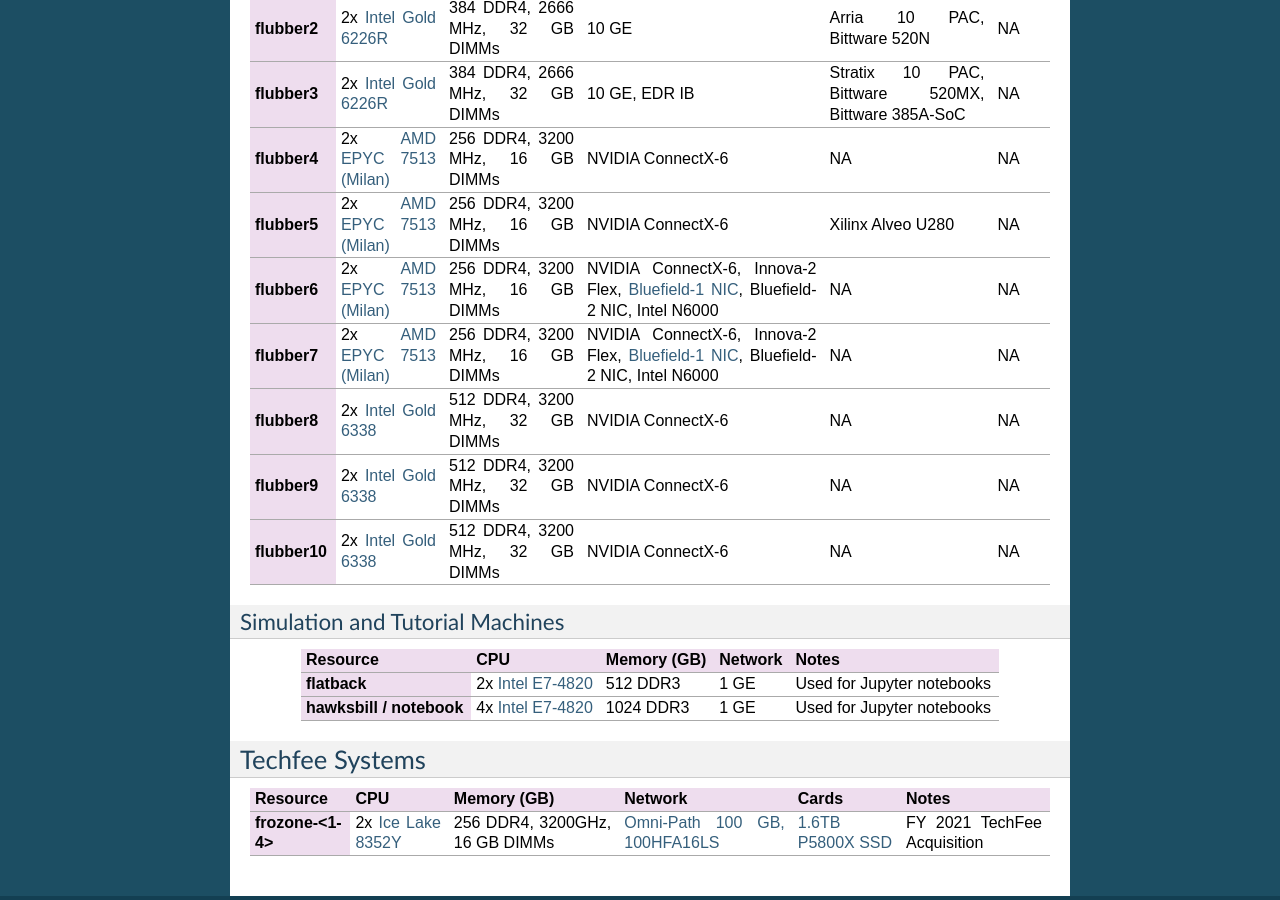
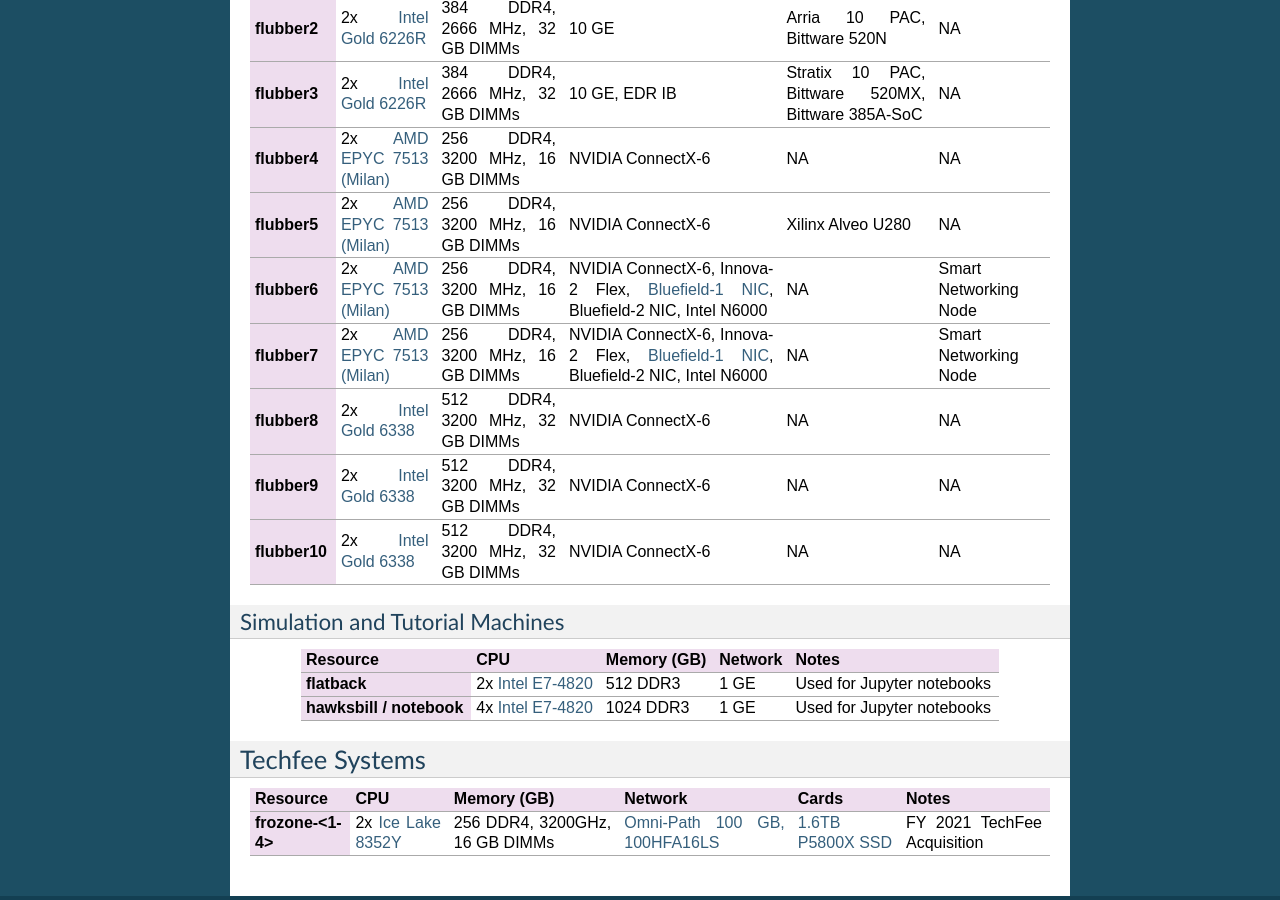
Before and after one commit to gt-crnch-rg/read-the-docs, a Sphinx documentation site: the page built from docs/general/rg-hardware.rst, in a window 1280 px wide and 900 px high, scrolled down 1724 px. Built offline with Sphinx 7.4.7, drawn with Linux system fonts in a browser that asks for light colours; pages that are not in the unit, such as notebooks, are missing from menus.

Commit message:
Update rg-hardware.rst

```diff
--- a/docs/general/rg-hardware.rst
+++ b/docs/general/rg-hardware.rst
@@ -182,13 +182,13 @@
       - 256 DDR4, 3200 MHz, 16 GB DIMMs
       - NVIDIA ConnectX-6, Innova-2 Flex, `Bluefield-1 NIC <https://github.gatech.edu/crnch-rg/rogues-docs/wiki/%5BNetworking%5D-Mellanox-BlueField-Resources>`__, Bluefield-2 NIC, Intel N6000
       - NA
-      - NA
+      - Smart Networking Node
     * - flubber7
       - 2x `AMD EPYC 7513 (Milan) <https://www.amd.com/en/products/cpu/amd-epyc-7513>`__
       - 256 DDR4, 3200 MHz, 16 GB DIMMs
       - NVIDIA ConnectX-6, Innova-2 Flex, `Bluefield-1 NIC <https://github.gatech.edu/crnch-rg/rogues-docs/wiki/%5BNetworking%5D-Mellanox-BlueField-Resources>`__, Bluefield-2 NIC, Intel N6000
       - NA
-      - NA
+      - Smart Networking Node
     * - flubber8
       - 2x `Intel Gold 6338 <https://www.intel.com/content/www/us/en/products/sku/212285/intel-xeon-gold-6338-processor-48m-cache-2-00-ghz/specifications.html>`__
       - 512 DDR4, 3200 MHz, 32 GB DIMMs
```
